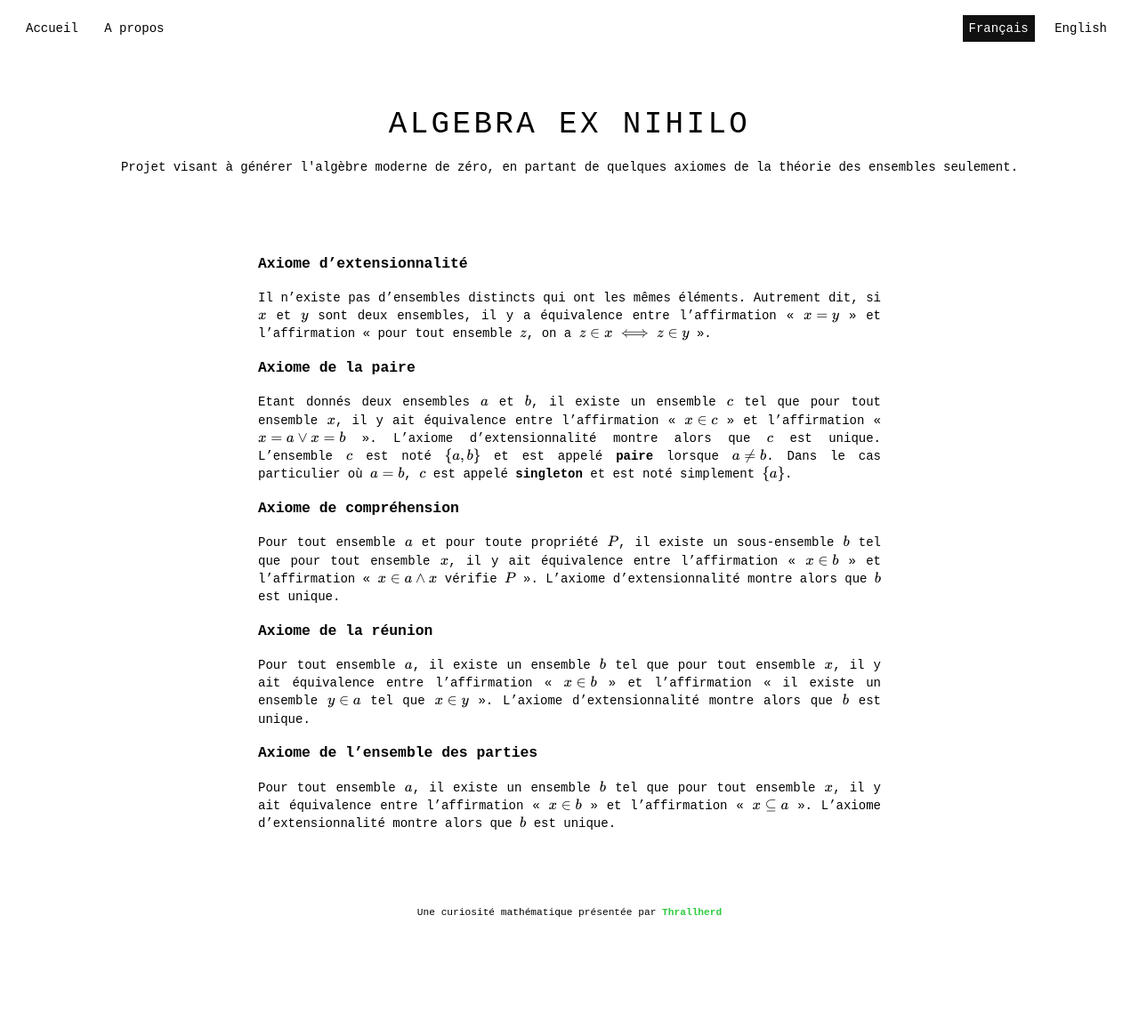
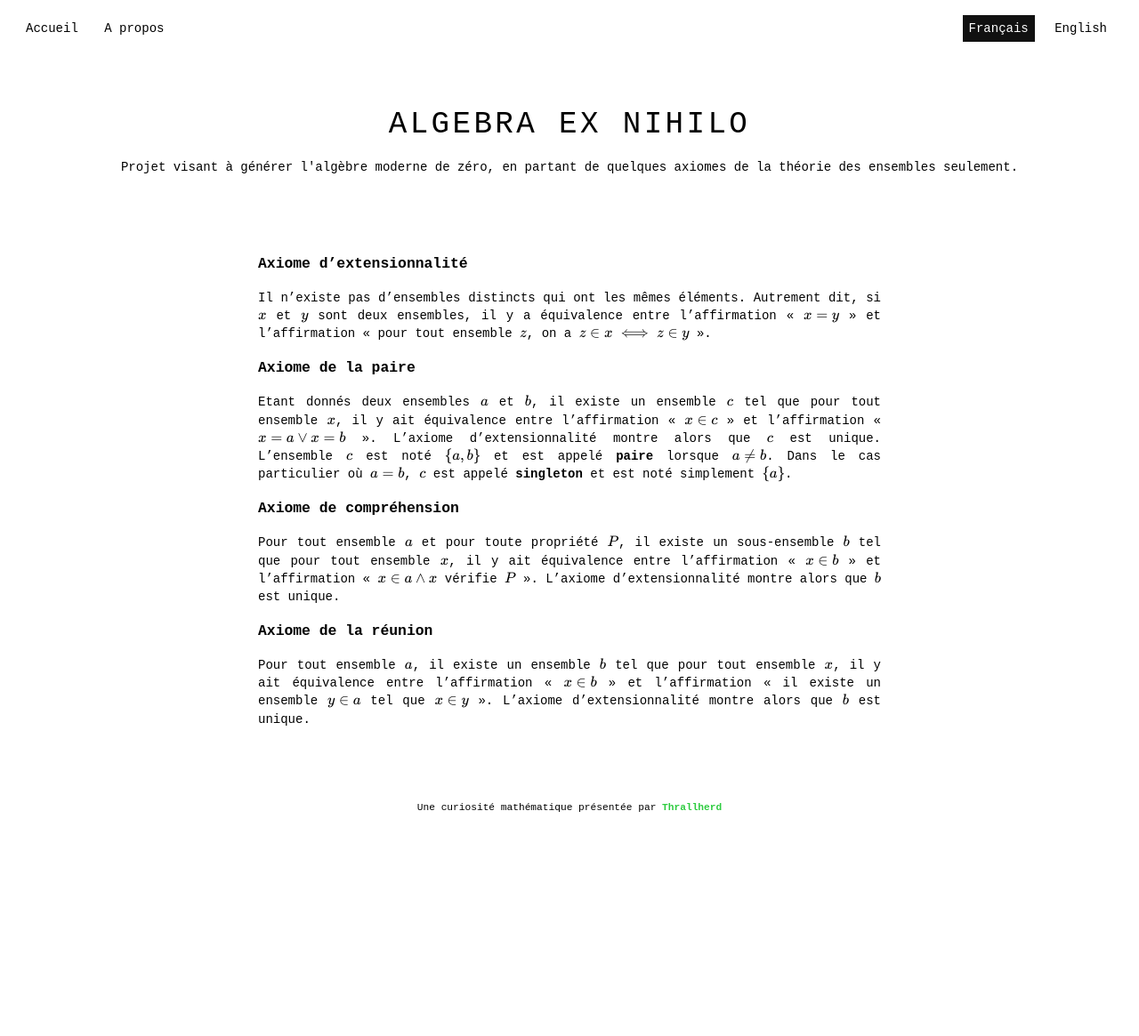
Before and after one commit to Thrallherd/AlgebraExNihilo, a Jekyll site: the page built from set_axm1.md, in a window 1280 px wide. Shown: the whole page at 89% size. Built offline with Jekyll 4.4.1, drawn with Linux system fonts in a browser that asks for light colours; formulas are drawn with MathJax 3; after the commit the page ends 1048 px from its top, so only the background shows below that.

Commit message:
Update and rename set_axm.md to set_axm1.md

```diff
--- a/set_axm.md
+++ b/set_axm1.md
@@ -18,6 +18,3 @@ Pour tout ensemble $$a$$ et pour toute propriété $$P$$, il existe un sous-ense
 
 ### Axiome de la réunion
 Pour tout ensemble $$a$$, il existe un ensemble $$b$$ tel que pour tout ensemble $$x$$, il y ait équivalence entre l'affirmation « $$x \in b$$ » et l'affirmation « il existe un ensemble $$y \in a$$ tel que $$x \in y$$ ». L'axiome d'extensionnalité montre alors que $$b$$ est unique.
-
-### Axiome de l'ensemble des parties
-Pour tout ensemble $$a$$, il existe un ensemble $$b$$ tel que pour tout ensemble $$x$$, il y ait équivalence entre l'affirmation « $$x \in b$$ » et l'affirmation « $$x \subseteq a$$ ». L'axiome d'extensionnalité montre alors que $$b$$ est unique.
```
